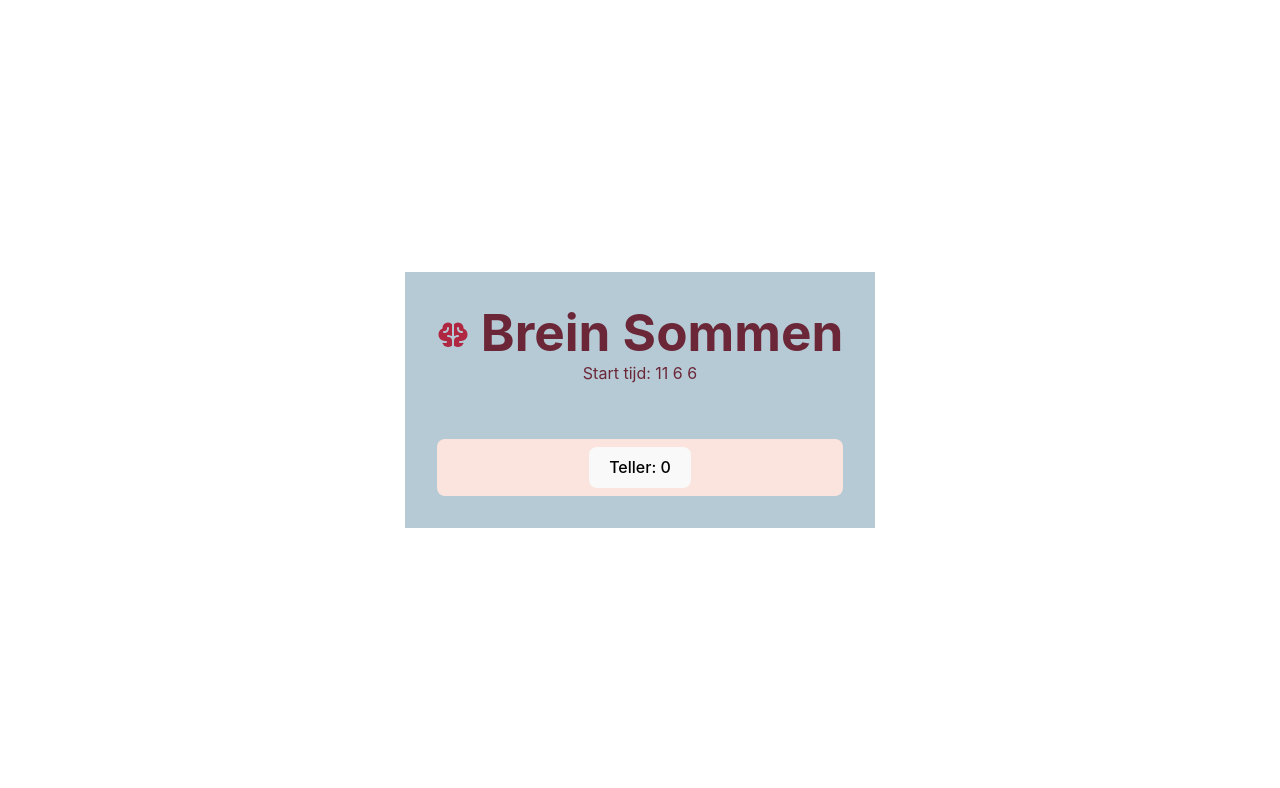
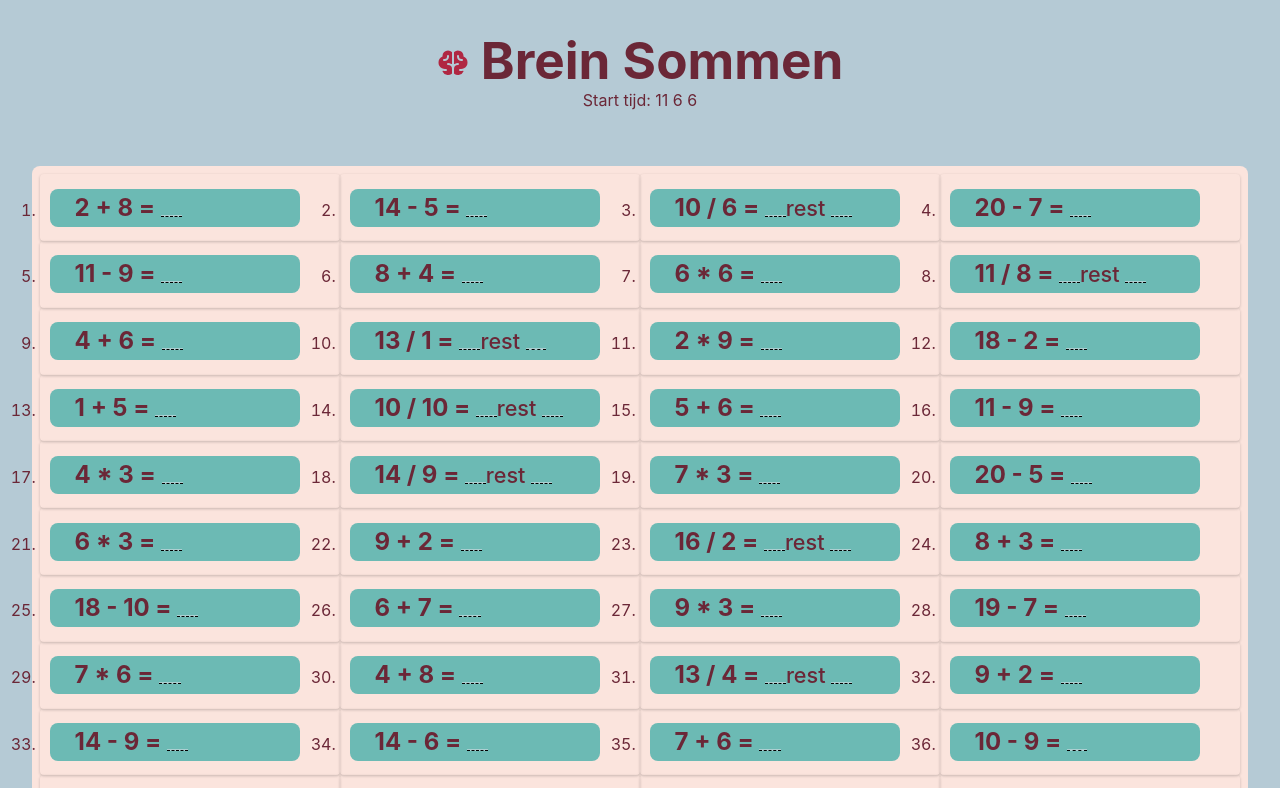
Before and after one commit to HeCu22/frontend-react-simple-calc, a React (Vite) app: page / in a window 1280 px wide. Shown: the top 788 px of the page. Built offline with nearby package versions, Linux system fonts and the light colour scheme.

Commit message:
secondversionshowresults

```diff
--- a/src/App.css
+++ b/src/App.css
@@ -54,16 +54,6 @@
     fill: var(--bordeaux);
 }
 
-h2 {
-    background-color: var(--verdigris);
-    width: 250px;
-    text-align: left;
-    border-radius: 8px;
-    border: 1px solid transparent;
-    padding-left: 2em;
-    margin: 0.6em 0.4em;
-
-}
 
 
 .logo {
--- a/src/App.jsx
+++ b/src/App.jsx
@@ -9,34 +9,55 @@ import CalculationLine from "./components/CalculationLine.jsx";
 
 
 function App() {
-    const [count, setCount] = useState(0);
+    const [count, setCount] = useState(1);
     const [time, setTime] = useState(new Date());
-    const [results, setResults] = useState([]);
-    const itemList = [0];
-    const [checked, toggleChecked] = useState(false);
+    const [results, setResults] = useState([{
+        dieOne: 0,
+        dieTwo: 0,
+        dieOperator: 0
+
+    }]);
+    const itemList = [{
+        dieOne: 0,
+        dieTwo: 0,
+        dieOperator: 0
+    }];
+    console.log('itemlist', itemList);
+    const [className, setClassName] = useState("invisible-text");
     //
     const stopTime = new Date();
 
 
     useEffect(() => {
-        if (checked) {
+        if (count <= 1 && itemList.length < 100) {
 
-            for (let i = 0; i < 99; i++) {
-                itemList.push(0);
+            for (let i = 0; i < 100; i++) {
+                itemList.push({
+
+                dieOne: rollDie(20),
+                    dieTwo: rollDie(10),
+                    dieOperator: rollDie(2)});
             }
+            itemList.shift(); // remove first element of array
 
             setResults(itemList);
+
+
         }
 
-    }, [checked]);
+    }, []);
 
+    function rollDie(sides = 6) {
+        return Math.ceil(Math.random() * sides);
+    }
     function calculateResultArray() {
 
-        toggleChecked(!checked);
+
         setCount(count + 1);
 
 
-        if (count <= 0) {
+        if (count <= 1) {
+            setClassName("visible-text");
             setTime(new Date());
         }
     }
@@ -65,14 +86,17 @@ function App() {
 
             <div className="card">
 
-                {(results.length > 0 && !checked) && <>
+                {(results.length > 0) && <>
                     <ul className="calculation-list">
                         {results.map((item) => {
                             return <CalculationLine
-                                visibleState={checked}
-                                key={item.id
+                                key={item.id}
+                                className={className}
+                                dieOne={item.dieOne}
+                                dieTwo={item.dieTwo}
+                                dieOperator={item.dieOperator}
 
-                                }/>;
+                                />;
 
                         })}
 
--- a/src/components/CalculationLine.css
+++ b/src/components/CalculationLine.css
@@ -10,22 +10,31 @@
 }
 
 
+h2 {
+    background-color: var(--verdigris);
+    width: 250px;
+    text-align: left;
+    border-radius: 8px;
+    border: 1px solid transparent;
+    padding-left: 1em;
+    margin: 0.6em 0.4em;
 
-.invisible-text {
+}
+
+.invisible-text, .visible-text {
     background-color: var(--powder-blue);
+    color: var(--powder-blue);
     font-size: 1px;
     border-bottom: 1px dashed black;
     padding: 0 10px;
     width: 50px;
 }
 
-.invisible-text:checked {
-    color: var(--powder-blue);
-}
 
-
-.invisible-text {
+.visible-text {
     /* if false then visible color*/
+    color: var(--bordeaux);
+    font-size: small;
 }
 
 .sub-text {
--- a/src/components/CalculationLine.jsx
+++ b/src/components/CalculationLine.jsx
@@ -2,18 +2,13 @@
 import {useState} from "react";
 import '../components/CalculationLine.css';
 
-function CalculationLine({visibleState}) {
+function CalculationLine({className, dieOne, dieTwo, dieOperator}) {
+    // console.log('checked', props);
 
 
-    const dieOne = rollDie(20);
-    const dieTwo = rollDie(10);
-    const dieOperator = rollDie(2);
+    // const [classText, setClassText] = useState("invisible-text");
 
 
-    function rollDie(sides = 6) {
-        console.log('number sides', sides);
-        return Math.ceil(Math.random() * sides);
-    }
 
     const addNumbers = (numA, numB) => numA + numB;
     const subtractNumbers = (numA, numB) => numA - numB;
@@ -26,30 +21,30 @@ function CalculationLine({visibleState}) {
             {dieOne > 9 && dieOperator === 1 &&
                 <> {
                     <h2> {dieOne} - {dieTwo} = <span
-                        className="invisible-text"> {subtractNumbers(dieOne, dieTwo)}</span>
+                        className={className}> {subtractNumbers(dieOne, dieTwo)}</span>
                     </h2>
                 } </>
             }
             {dieOne > 9 && dieOperator !== 1 &&
                 <> {
                     <h2> {dieOne} / {dieTwo} = <span
-                        className="invisible-text"> {Math.floor(divideNumbers(dieOne, dieTwo))} </span> <span
+                        className={className}> {Math.floor(divideNumbers(dieOne, dieTwo))} </span> <span
                         className="sub-text">rest</span> <span
-                        className="invisible-text"> {modulusNumbers(dieOne, dieTwo)} </span>
+                        className={className}> {modulusNumbers(dieOne, dieTwo)} </span>
                     </h2>
                 } </>
             }
             {dieOne <= 9 && dieOperator === 1 &&
                 <> {
                     <h2> {dieOne} + {dieTwo} = <span
-                        className="invisible-text"> {addNumbers(dieOne, dieTwo)} </span>
+                        className={className}> {addNumbers(dieOne, dieTwo)} </span>
                     </h2>
                 } </>
             }
             {dieOne <= 9 && dieOperator !== 1 &&
                 <> {
                     <h2> {dieOne} * {dieTwo} = <span
-                        className="invisible-text"> {multiplyNumbers(dieOne, dieTwo)} </span></h2>
+                        className={className}> {multiplyNumbers(dieOne, dieTwo)} </span></h2>
                 } </>
             }
         </li>
```
